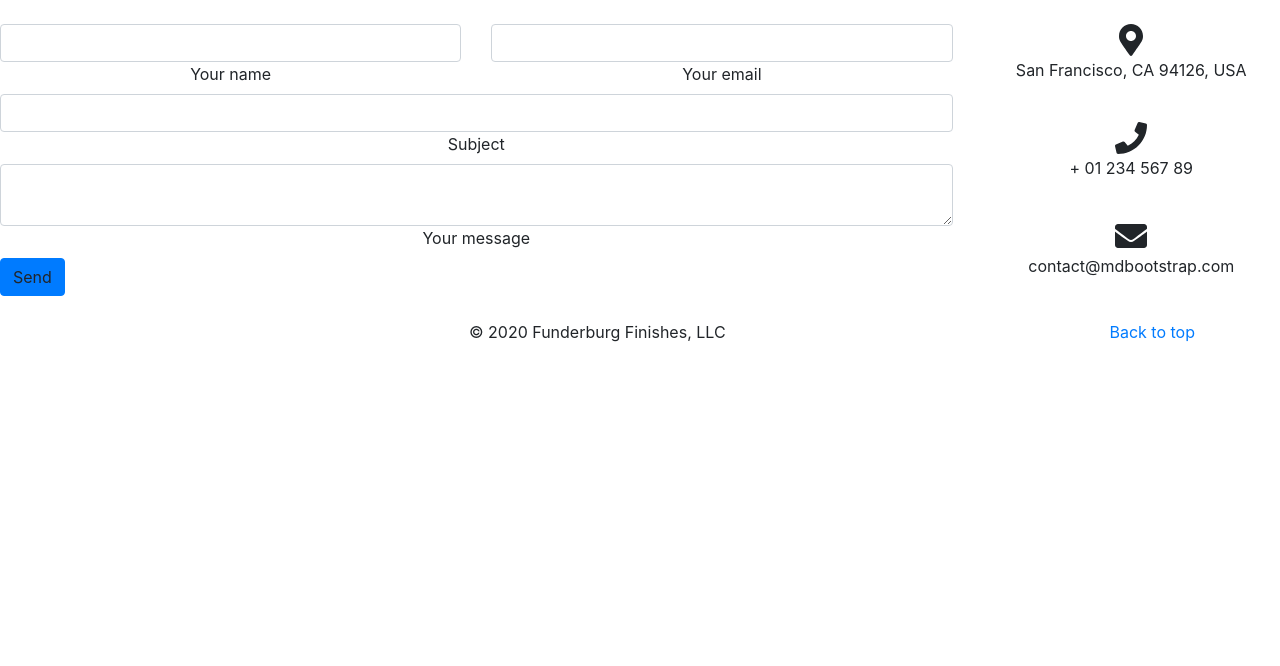
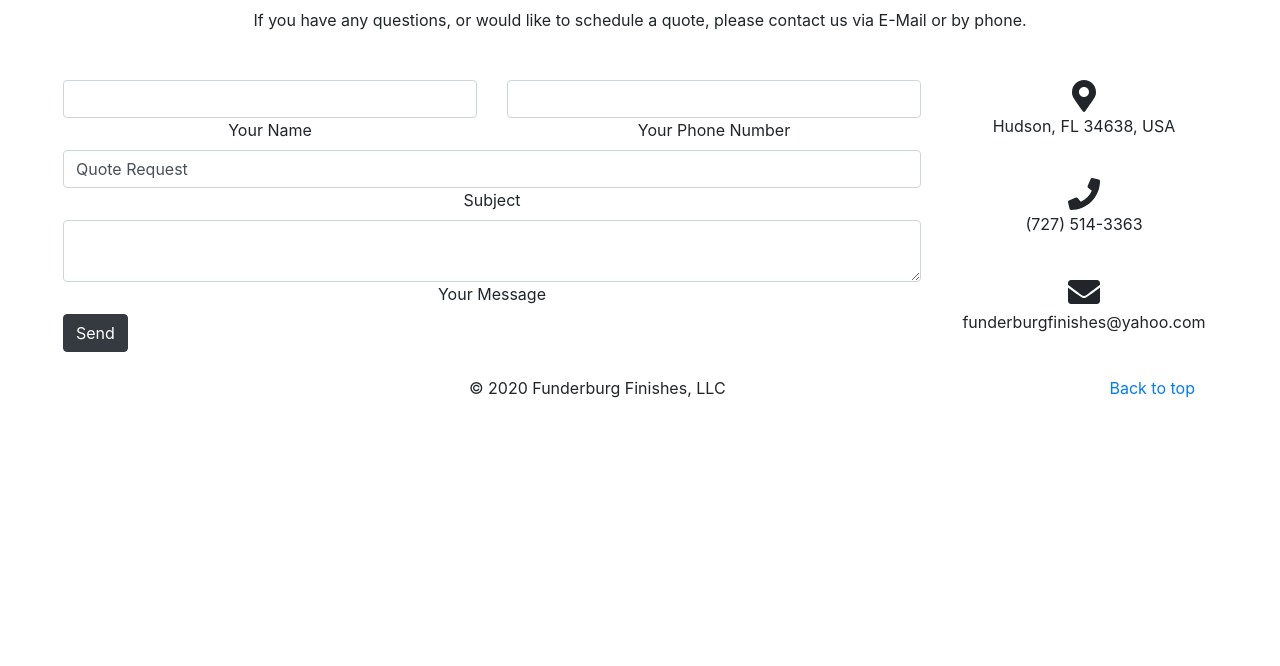
Before and after one commit to agfunderburg10/funderburgfinishes, a plain HTML site: page dst/contact.html in a window 1280 px wide. Shown: the part 134-800 px from the top of the page. Drawn offline with nearby package versions, Linux system fonts and the light colour scheme.

Commit message:
Added js email form. Added contact info. Current state is releasable

```diff
--- a/dst/contact.html
+++ b/dst/contact.html
@@ -24,6 +24,7 @@
     crossorigin="anonymous"></script>
 
   <!-- Custom styles for this template -->
+  <script src="resources/main.js"></script>
   <link href="resources/main.css" rel="stylesheet">
 
 </head>
@@ -53,20 +54,18 @@
   <main role="main">
 
     <!--Section: Contact v.2-->
-    <section class="mb-4">
+    <section class="mb-4 mx-4 contact-section">
 
       <!--Section heading-->
       <h2 class="h1-responsive font-weight-bold text-center my-4">Contact us</h2>
       <!--Section description-->
-      <p class="text-center w-responsive mx-auto mb-5">Do you have any questions? Please do not hesitate to contact us
-        directly. Our team will come back to you within
-        a matter of hours to help you.</p>
+      <p class="text-center w-responsive mx-auto mb-5">If you have any questions, or would like to schedule a quote, please contact us via E-Mail or by phone.</p>
 
-      <div class="row">
+      <div class="row mx-4">
 
         <!--Grid column-->
         <div class="col-md-9 mb-md-0 mb-5">
-          <form id="contact-form" name="contact-form" action="mail.php" method="POST">
+          <form id="contact-form" name="contact-form">
 
             <!--Grid row-->
             <div class="row">
@@ -75,7 +74,7 @@
               <div class="col-md-6">
                 <div class="md-form mb-0">
                   <input type="text" id="name" name="name" class="form-control">
-                  <label for="name" class="">Your name</label>
+                  <label for="name" class="">Your Name</label>
                 </div>
               </div>
               <!--Grid column-->
@@ -83,8 +82,8 @@
               <!--Grid column-->
               <div class="col-md-6">
                 <div class="md-form mb-0">
-                  <input type="text" id="email" name="email" class="form-control">
-                  <label for="email" class="">Your email</label>
+                  <input type="text" id="phone" name="phone" class="form-control">
+                  <label for="phone" class="">Your Phone Number</label>
                 </div>
               </div>
               <!--Grid column-->
@@ -96,7 +95,7 @@
             <div class="row">
               <div class="col-md-12">
                 <div class="md-form mb-0">
-                  <input type="text" id="subject" name="subject" class="form-control">
+                  <input type="text" id="subject" name="subject" class="form-control" value="Quote Request">
                   <label for="subject" class="">Subject</label>
                 </div>
               </div>
@@ -112,7 +111,7 @@
                 <div class="md-form">
                   <textarea type="text" id="message" name="message" rows="2"
                     class="form-control md-textarea"></textarea>
-                  <label for="message">Your message</label>
+                  <label for="message">Your Message</label>
                 </div>
 
               </div>
@@ -121,8 +120,8 @@
 
           </form>
 
-          <div class="text-center text-md-left">
-            <a class="btn btn-primary" onclick="document.getElementById('contact-form').submit();">Send</a>
+          <div class="text-center text-md-left" style="color:white">
+            <a class="btn btn-dark" onclick="contactEmail();">Send</a>
           </div>
           <div class="status"></div>
         </div>
@@ -132,15 +131,15 @@
         <div class="col-md-3 text-center">
           <ul class="list-unstyled mb-0">
             <li><i class="fas fa-map-marker-alt fa-2x"></i>
-              <p>San Francisco, CA 94126, USA</p>
+              <p>Hudson, FL 34638, USA</p>
             </li>
 
             <li><i class="fas fa-phone mt-4 fa-2x"></i>
-              <p>+ 01 234 567 89</p>
+              <p>(727) 514-3363</p>
             </li>
 
             <li><i class="fas fa-envelope mt-4 fa-2x"></i>
-              <p>contact@mdbootstrap.com</p>
+              <p>funderburgfinishes@yahoo.com</p>
             </li>
           </ul>
         </div>
--- a/dst/resources/carousel.css
+++ b/dst/resources/carousel.css
@@ -20,12 +20,13 @@ body {
   }
   /* Since positioning the image, we need to help out the caption */
   .carousel-caption {
-    bottom: 3rem;
+    bottom: 0rem;
     z-index: 10;
   }
 
   .carousel-caption > h1, .carousel-caption > p {
-    text-shadow: -1px 0 black, 0 1px black, 1px 0 black, 0 -1px black;
+    /* text-shadow: -1px 0 black, 0 1px black, 1px 0 black, 0 -1px black; */
+    color: #fff;
   }
 
   /* Declare heights because of positioning of img element */
--- a/dst/resources/main.css
+++ b/dst/resources/main.css
@@ -6,3 +6,7 @@
 .navbar-brand {
     font-size: 1.5rem;
 }
+
+.contact-section {
+    padding-top: 7vh;
+}
--- a/dst/resources/main.js
+++ b/dst/resources/main.js
@@ -0,0 +1,10 @@
+function contactEmail() {
+    var name = document.getElementById("name").value;
+    var phone = document.getElementById("phone").value;
+    var subject = document.getElementById("subject").value;
+    var message = document.getElementById("message").value;
+    window.location.href =
+`mailto:funderburgfinishes@yahoo.com?subject=${subject}&body=${message}%0D%0A%0D%0A
+Contact Name: ${name}%0D%0A
+Contact Phone Number: ${phone}`;
+}
```
Also changed, not shown: dst/index.html (+4 -6 lines).
